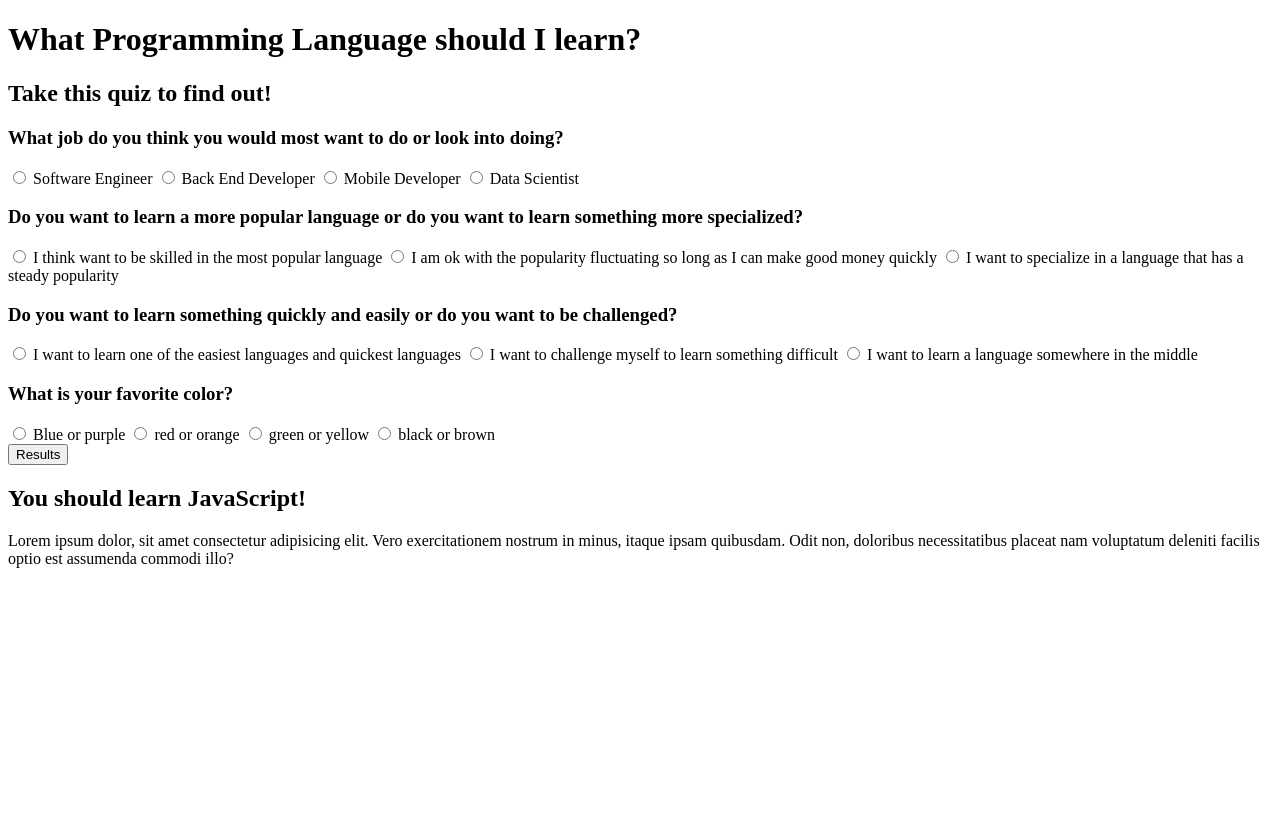
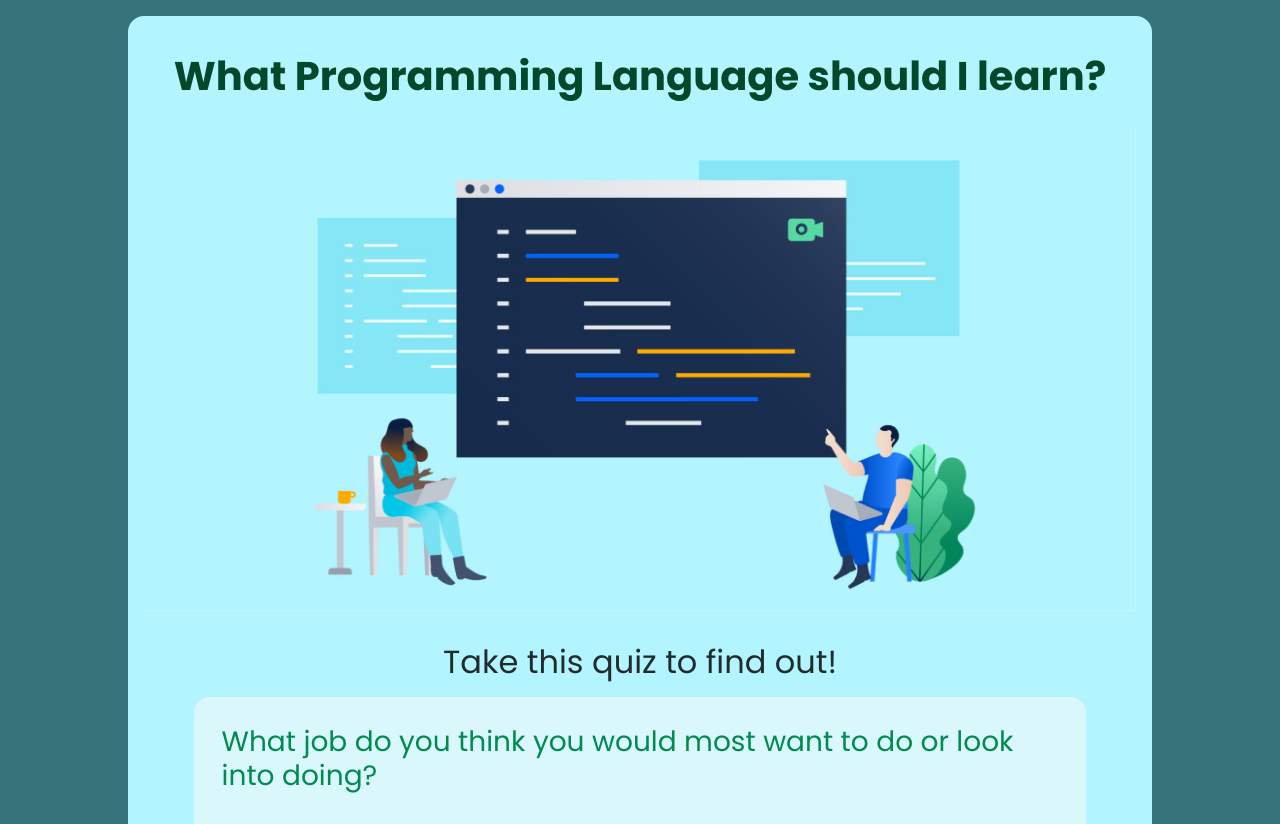
Before and after one commit to Christinamawel/Programming-Language-Suggester, a plain HTML site: page index.html in a window 1280 px wide. Shown: the top 824 px of the page. Before the commit the page ends 800 px from the top, so only its background shows below. Drawn offline with Linux system fonts and the light colour scheme.

Commit message:
add styles

```diff
--- a/css/styles.css
+++ b/css/styles.css
@@ -0,0 +1,77 @@
+@import url('https://fonts.googleapis.com/css2?family=Poppins:wght@400;700&display=swap');
+
+body {
+  font-family: 'Poppins', Arial, Helvetica, sans-serif;
+  background-color:rgb(55, 115, 122);
+  color:rgb(33, 44, 46);;
+}
+
+#container {
+  width: 80%;
+  margin: 1em auto;
+  padding: 1em;
+  background-color:rgb(178,245,254);
+  border-radius: 1em;
+}
+
+#hero-img{
+  width: 100%;
+}
+
+h1 {
+  text-align: center;
+  font-weight: bold;
+  padding: .5em;
+  color: rgb(1, 73, 42);
+}
+
+h2 {
+  text-align: center;
+  padding: 1em;
+}
+
+#quiz-head {
+  padding-bottom: 0;
+}
+
+h3 {
+  padding: 1em;
+  color: rgb(1, 139, 80);
+}
+
+form {
+  width: 90%;
+  margin: 1em auto;
+  background-color:rgb(218, 247, 252);
+  padding-bottom: 1em;
+  border-radius: 1em;
+}
+
+label {
+  width: 100%;
+  margin-left: 3em;
+}
+
+button {
+  display:block;
+  margin: 1em auto;
+  width: 80%;
+  height: 2em;
+  font-size: 2rem;
+  background-color:rgb(55, 115, 122);
+  color: white;
+  border-radius: .5em;
+}
+
+button:hover {
+  width: 90%;
+  font-weight: bold;
+}
+
+.result-img {
+  width: 100%;
+}
+
+.result {
+  display:none;
+}
--- a/index.html
+++ b/index.html
@@ -4,12 +4,18 @@
   <meta charset="UTF-8">
   <meta http-equiv="X-UA-Compatible" content="IE=edge">
   <meta name="viewport" content="width=device-width, initial-scale=1.0">
+  <link href="css/bootstrap.css" rel="stylesheet" type="text/css">
+  <link href="css/styles.css" rel="stylesheet" type="text/css">
+  <script src="js/jquery-3.6.0.js"></script>
+  <script src="js/scripts.js"></script>
   <title>Programming-Language Suggester</title>
 </head>
 <body>
+  <div id="container">
     <h1>What Programming Language should I learn?</h1>
     <div id="quiz">
-    <h2>Take this quiz to find out!</h2>
+      <img id="hero-img" src="img/hero.jpg" alt="programming illustration">
+      <h2 id="quiz-head">Take this quiz to find out!</h2>
       <form>
         <div class="radio" id="job-q">
         <h3>What job do you think you would most want to do or look into doing?</h3>
@@ -82,9 +88,26 @@
         <button type="submit">Results</button>
       </form>
     </div>
-  <div class="result" id="Javascript">
+    <div class="result" id="javascript">
+      <img class="result-img" src="img/javascript.png" alt="javascript illustration">
       <h2>You should learn JavaScript!</h2>
       <p>Lorem ipsum dolor, sit amet consectetur adipisicing elit. Vero exercitationem nostrum in minus, itaque ipsam quibusdam. Odit non, doloribus necessitatibus placeat nam voluptatum deleniti facilis optio est assumenda commodi illo?</p>
     </div>
+    <div class="result" id="C++">
+      <img class="result-img" src="img/C++.jpg" alt="C++ illustration">
+      <h2>You should learn C++!</h2>
+      <p>Lorem ipsum dolor, sit amet consectetur adipisicing elit. Vero exercitationem nostrum in minus, itaque ipsam quibusdam. Odit non, doloribus necessitatibus placeat nam voluptatum deleniti facilis optio est assumenda commodi illo?</p>
+    </div>
+    <div class="result" id="ruby">
+      <img class="result-img" class="result-img" src="img/Ruby.jpg" alt="ruby illustration">
+      <h2>You should learn Ruby!</h2>
+      <p>Lorem ipsum dolor, sit amet consectetur adipisicing elit. Vero exercitationem nostrum in minus, itaque ipsam quibusdam. Odit non, doloribus necessitatibus placeat nam voluptatum deleniti facilis optio est assumenda commodi illo?</p>
+    </div>
+    <div class="result" id="sql">
+      <img class="result-img" src="img/sql.png" alt="sql illustration">
+      <h2>You should learn SQL!</h2>
+      <p>Lorem ipsum dolor, sit amet consectetur adipisicing elit. Vero exercitationem nostrum in minus, itaque ipsam quibusdam. Odit non, doloribus necessitatibus placeat nam voluptatum deleniti facilis optio est assumenda commodi illo?</p>
+    </div>
+  </div>
 </body>
 </html>
```
Also changed, not shown: img/hero.jpg (added). Lines whose indentation alone changed are shown as unchanged.
